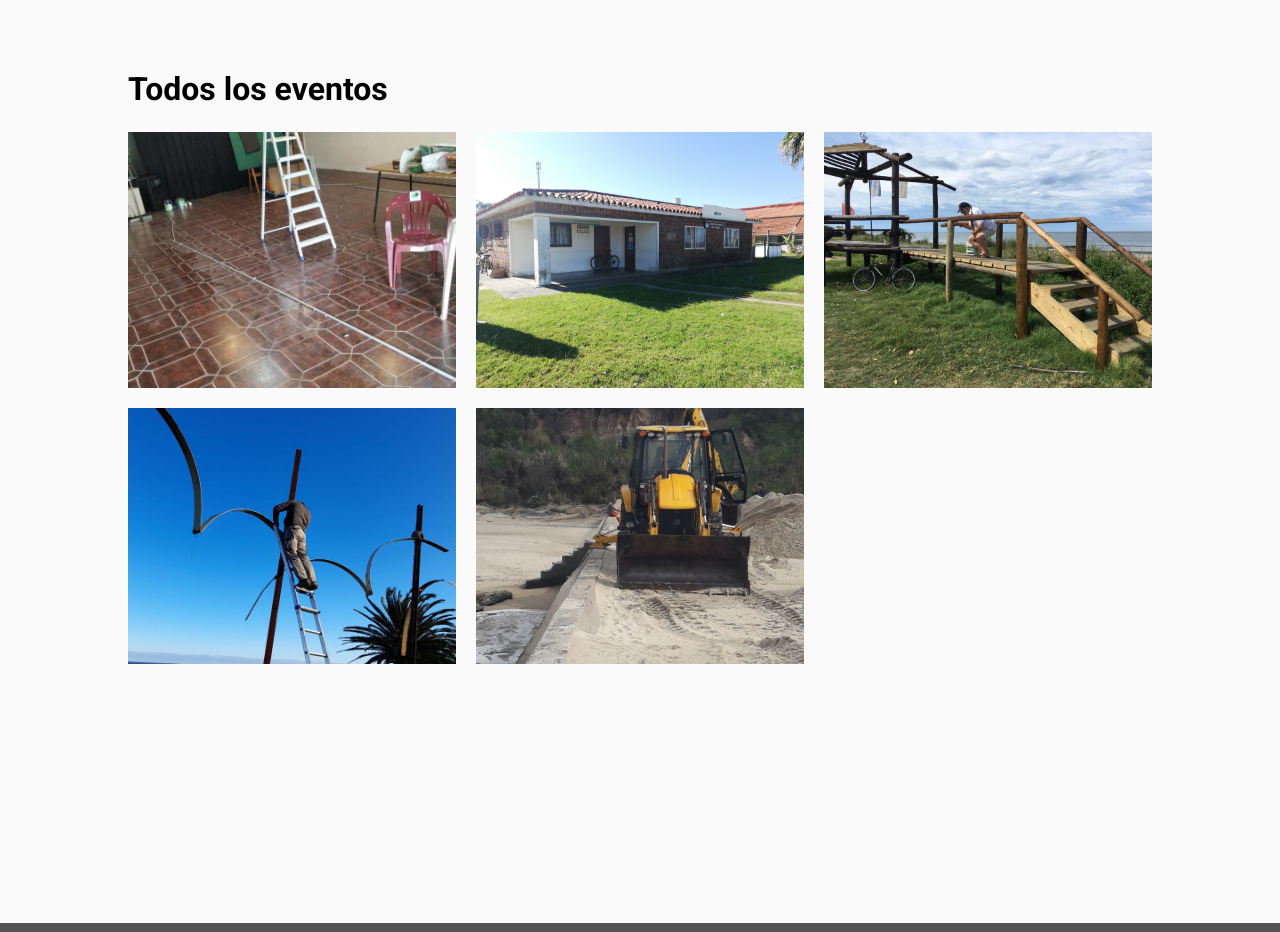
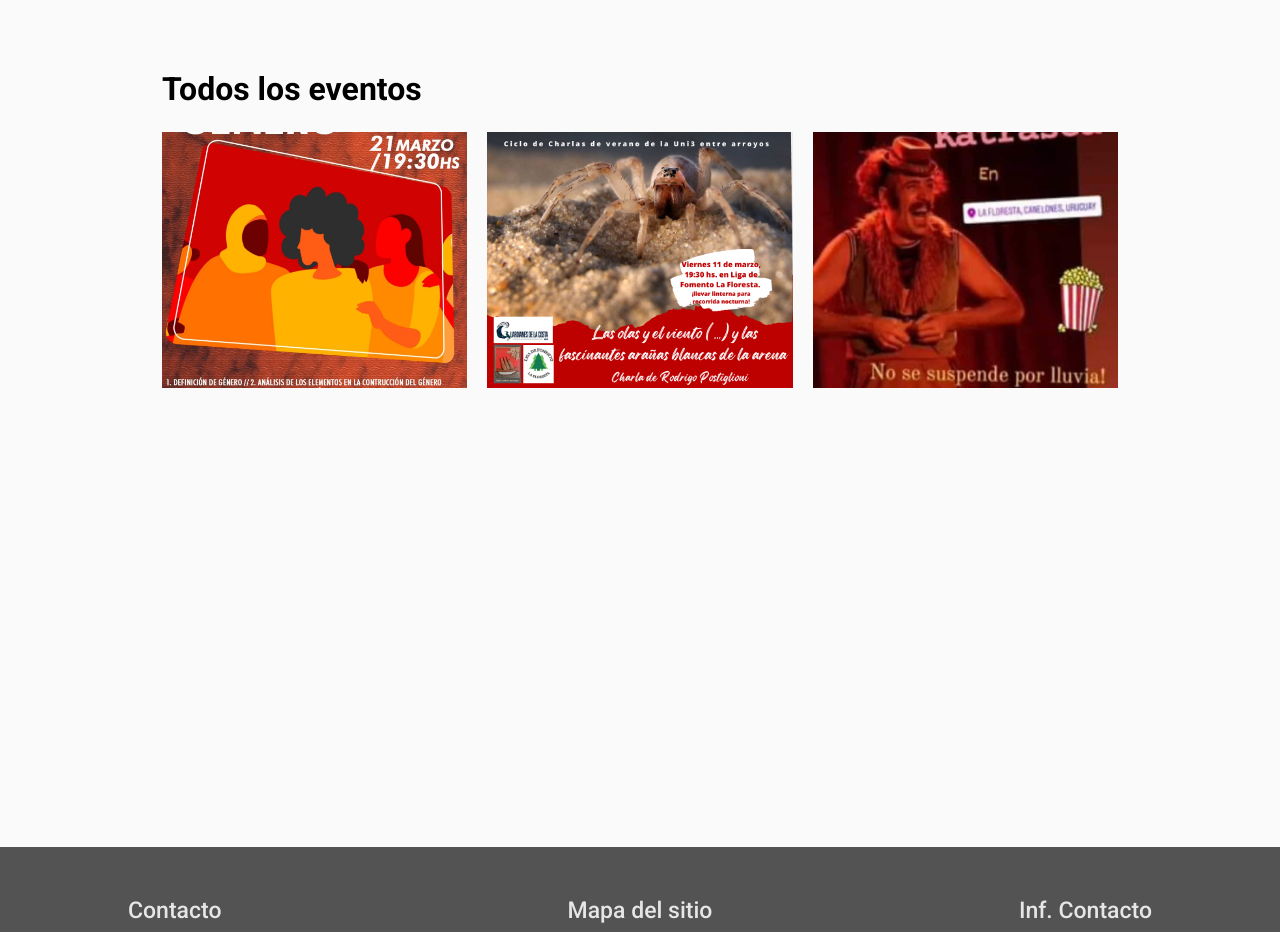
Before and after one commit to maurocig/liga-fomento, a website: page vistas/eventos.html in a window 1280 px wide. Shown: the part 940-1872 px from the top of the page. Drawn offline with nearby package versions, Linux system fonts and the light colour scheme; a web font is replaced by a local one.

Commit message:
imagenes de eventos

```diff
--- a/vistas/eventos.html
+++ b/vistas/eventos.html
@@ -67,11 +67,9 @@
 	<div class="section2__fotos--obras">
 		<h2 class="mb-4">Todos los eventos</h2>
 		<div class="fotos__grid--obras">
-			<img class="img-fluid" src="../imagenes/obras/sala-taconni.jpg" alt="">
-			<img class="img-fluid" src="../imagenes/biblioteca.jpg" alt="">
-			<img class="img-fluid" src="../imagenes/obras/pintada-pergola.jpg" alt="">
-			<img class="img-fluid" src="../imagenes/obras/reparacion-gaviotas.jpg" alt="">
-			<img class="img-fluid" src="../imagenes/obras/obra-retro.jpg" alt="">
+			<img class="img-fluid" src="../imagenes/eventos/taller-genero.jpg" alt="">
+			<img class="img-fluid" src="../imagenes/eventos/charlas-verano.png" alt="">
+			<img class="img-fluid" src="../imagenes/eventos/katraska.jpg" alt="">
 		</div>
 	</div>
 
```
